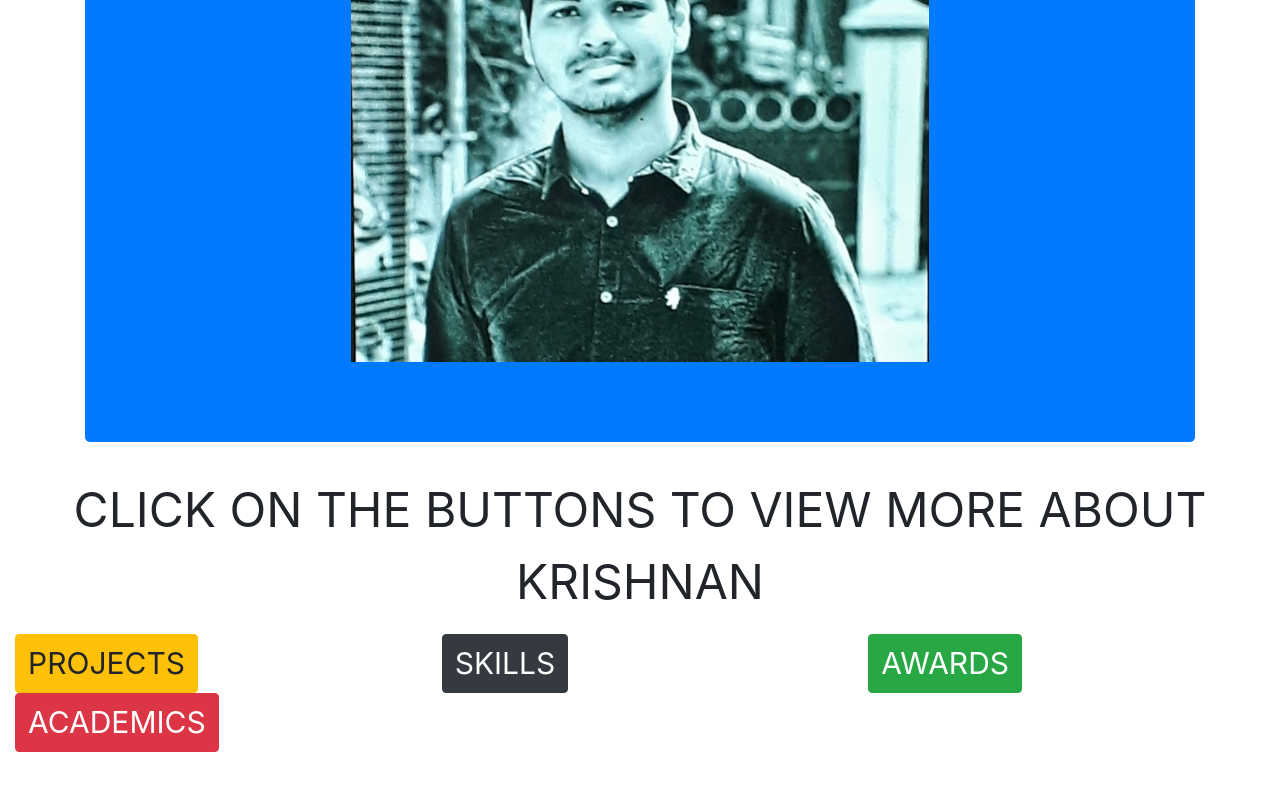
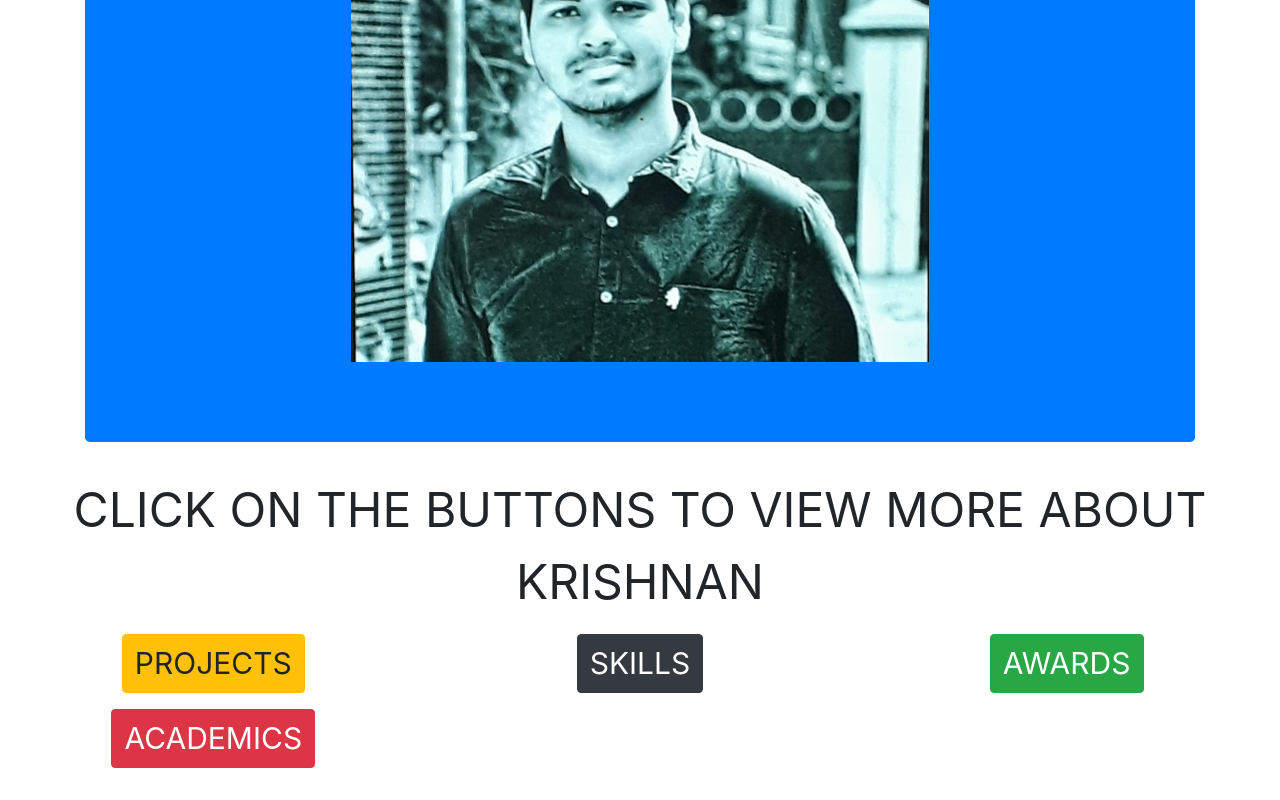
Before and after one commit to Krishnansriram122000/krishna2000, a plain HTML site: page index.html in a window 1280 px wide. Shown: the part 1409-2209 px from the top of the page. Before the commit the page ends 2177 px from the top, so only its background shows below. Drawn offline with nearby package versions, Linux system fonts and the light colour scheme.

Commit message:
Update index.html

```diff
--- a/index.html
+++ b/index.html
@@ -31,15 +31,19 @@
 				CLICK ON THE BUTTONS TO VIEW MORE ABOUT KRISHNAN
 				<br>
 			<div class="row">
-				<div class="col-sm-4">
-				<button type="button" class="btn btn-warning incfont" onclick="window.location.href='Project.html'">PROJECTS</button></div>
-				<div class="col-sm-4">
-				<button type="button" class="btn btn-dark incfont" onclick="window.location.href='Skill.html'">SKILLS</button></div>
-				<div class="col-sm-4">
-				<button type="button" class="btn btn-success incfont">AWARDS</button></div>
-				<div class="col-sm-4">
-				<button type="button" class="btn btn-danger incfont">ACADEMICS</button></div>
-
+				<div class="col-sm-4"><p align="center">
+				<button type="button" class="btn btn-warning incfont" onclick="window.location.href='Project.html'">PROJECTS</button>
+				</p></div>
+				<div class="col-sm-4"><p align="center">
+				<button type="button" class="btn btn-dark incfont" onclick="window.location.href='Skill.html'">SKILLS</button>
+				</p></div>
+				<div class="col-sm-4"><p align="center">
+				<button type="button" class="btn btn-success incfont">AWARDS</button>
+				</p></div>
+				<div class="col-sm-4"><p align="center">
+				<button type="button" class="btn btn-danger incfont">ACADEMICS</button>
+				</p>
+				</div>
 			</div>
 			</p>
 		</font>
```
